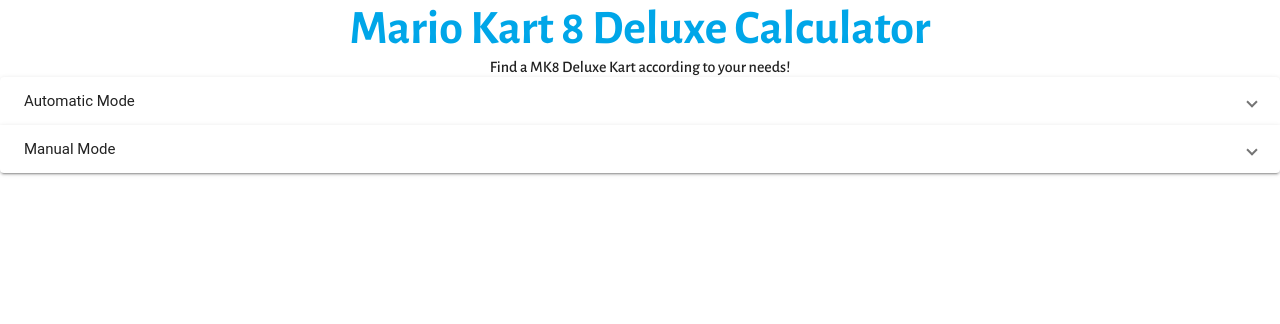
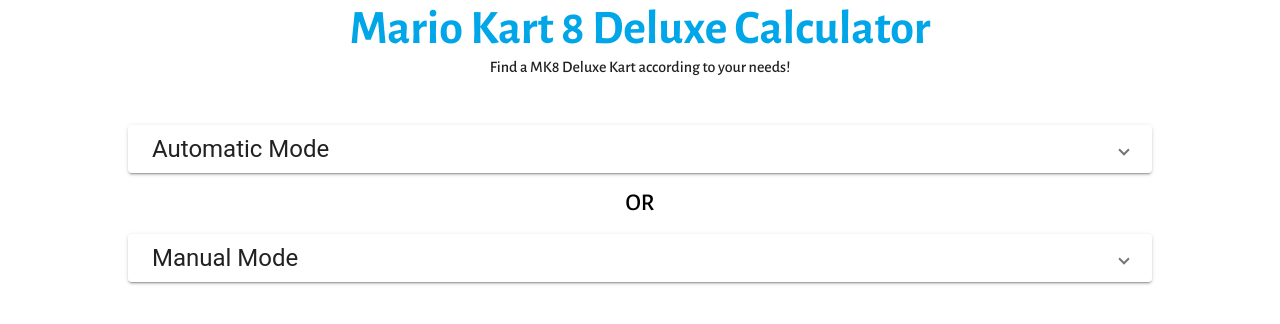
Before and after one commit to KakuschkeFelix/mk8calculator, an Angular app: page / in a window 1280 px wide. Shown: the top 324 px of the page. Built offline with nearby package versions, Linux system fonts and the light colour scheme.

Commit message:
mode selection; WIP;

```diff
--- a/src/app/app.component.scss
+++ b/src/app/app.component.scss
@@ -4,6 +4,7 @@
   display: flex;
   flex-direction: column;
   align-items: center;
+  margin-bottom: 3rem;
   .title {
     color: map-get($map: $brand-palette, $key: 500);
     font-family: 'Mk8-Text', sans-serif;
--- a/src/app/components/mode-selection/mode-selection.component.html
+++ b/src/app/components/mode-selection/mode-selection.component.html
@@ -1,18 +1,24 @@
-<mat-accordion>
-  <mat-expansion-panel>
+
+<div class="mode-selection">
+  <mat-expansion-panel class="margins">
     <mat-expansion-panel-header>
       <mat-panel-title>
-        Automatic Mode
+        <p class="panel-title">
+          Automatic Mode
+        </p>
       </mat-panel-title>
     </mat-expansion-panel-header>
     <p>TODO: ADD AUTOMATIC MODE HERE</p>
   </mat-expansion-panel>
-  <mat-expansion-panel>
+  <p class="margins text-between">OR</p>
+  <mat-expansion-panel class="margins">
     <mat-expansion-panel-header>
       <mat-panel-title>
-        Manual Mode
+        <p class="panel-title">
+          Manual Mode
+        </p>
       </mat-panel-title>
     </mat-expansion-panel-header>
     <p>TODO: ADD MANUAL MODE HERE</p>
   </mat-expansion-panel>
-</mat-accordion>
+</div>
--- a/src/app/components/mode-selection/mode-selection.component.scss
+++ b/src/app/components/mode-selection/mode-selection.component.scss
@@ -0,0 +1,25 @@
+.mode-selection {
+  padding: 0;
+  .panel-title {
+    font-size: 2rem;
+  }
+  .margins {
+    margin: 1rem 0;
+  }
+  .text-between {
+    font-size: 2rem;
+    text-align: center;
+  }
+}
+
+@media only screen and (min-width: 600px) {
+  .mode-selection {
+    padding: 0 10%;
+    .panel-title {
+      font-size: 1.5rem;
+    }
+    .text-between {
+      font-size: 1.5rem;
+    }
+  }
+}
--- a/src/app/materials.ts
+++ b/src/app/materials.ts
@@ -1,7 +1,11 @@
 import { MatTabsModule } from '@angular/material/tabs';
 import { MatExpansionModule } from '@angular/material/expansion';
+import {MatDividerModule} from '@angular/material/divider';
+import {MatStepperModule} from '@angular/material/stepper';
 
 export const MaterialComponents = [
   MatTabsModule,
   MatExpansionModule,
+  MatDividerModule,
+  MatStepperModule,
 ];
```
